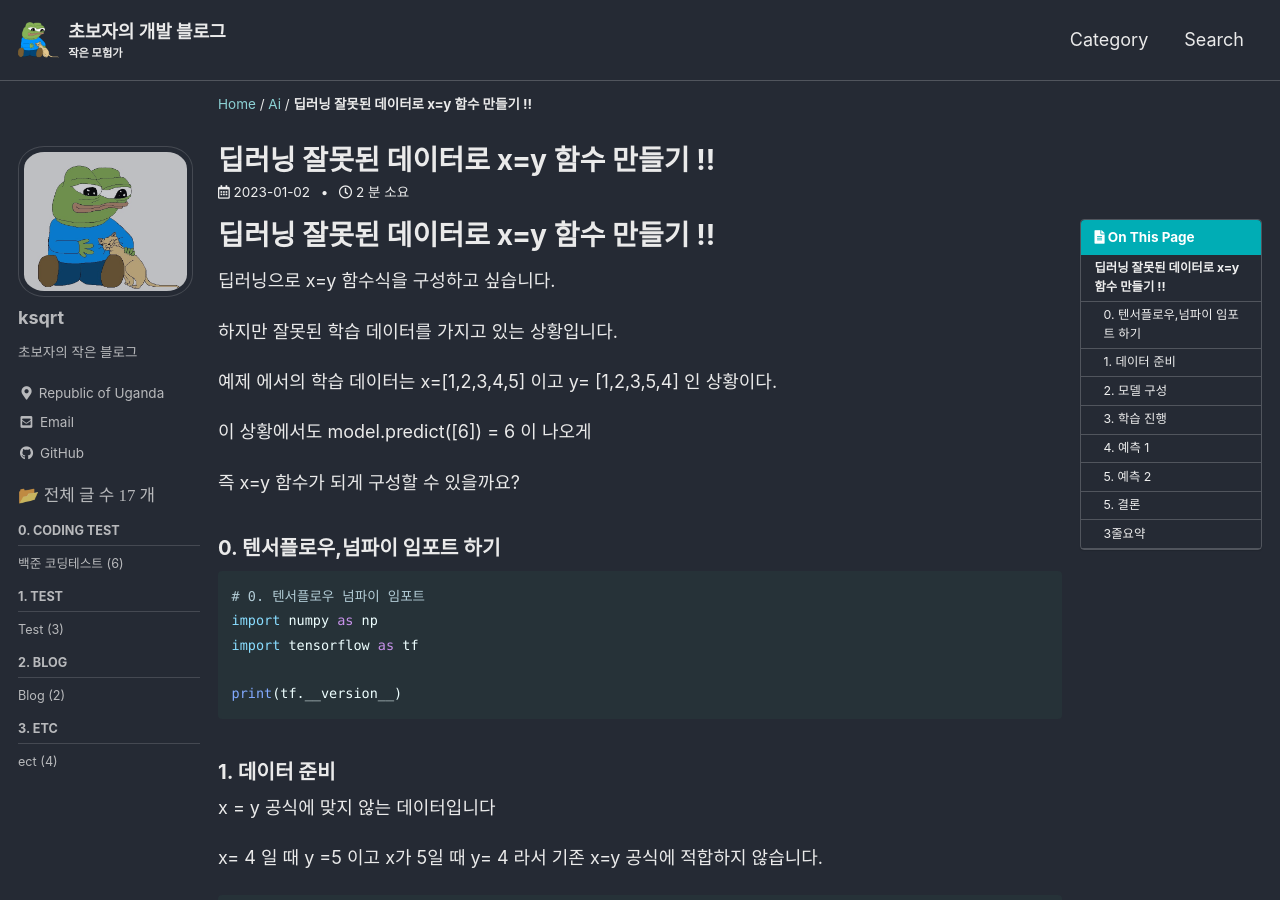
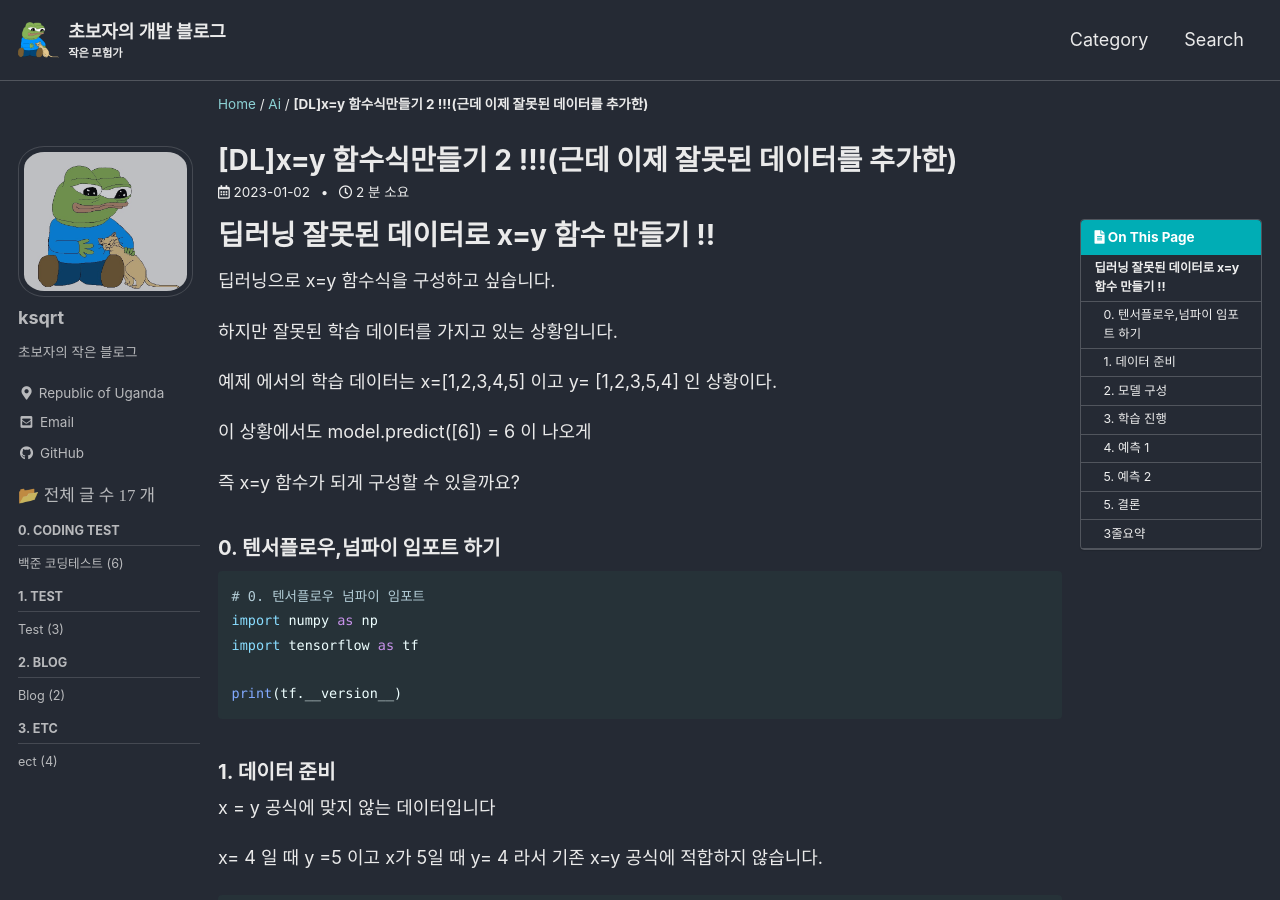
Before and after one commit to ksqrt/ksqrt.github.io, a Jekyll site: the page built from _posts/ai/2023-01-02-ai-딥러닝 잘못된 데이터로 x=y 함수 만들기 !! copy.md, in a window 1280 px wide and 900 px high. Built offline with Jekyll 4.4.1, drawn with Linux system fonts in a browser that asks for light colours; cached includes are drawn as plain includes; comment, search, counter and statistics services are not loaded; some of the changed text lies outside the part shown.

Commit message:
fix 포스트 내용

```diff
--- a/_posts/ai/2023-01-02-ai-딥러닝 잘못된 데이터로 x=y 함수 만들기 !! copy.md
+++ b/_posts/ai/2023-01-02-ai-딥러닝 잘못된 데이터로 x=y 함수 만들기 !! copy.md
@@ -1,6 +1,6 @@
 ---
 layout: single
-title: "딥러닝 잘못된 데이터로 x=y 함수 만들기 !!"
+title: "[DL]x=y 함수식만들기 2 !!!(근데 이제 잘못된 데이터를 추가한)"
 categories:
   - ai
 
```
Also changed, not shown: _posts/ai/2023-01-01-ai-딥러닝으로 x = y 함수식을 만들어보자!! .md (+1 -1 lines).
